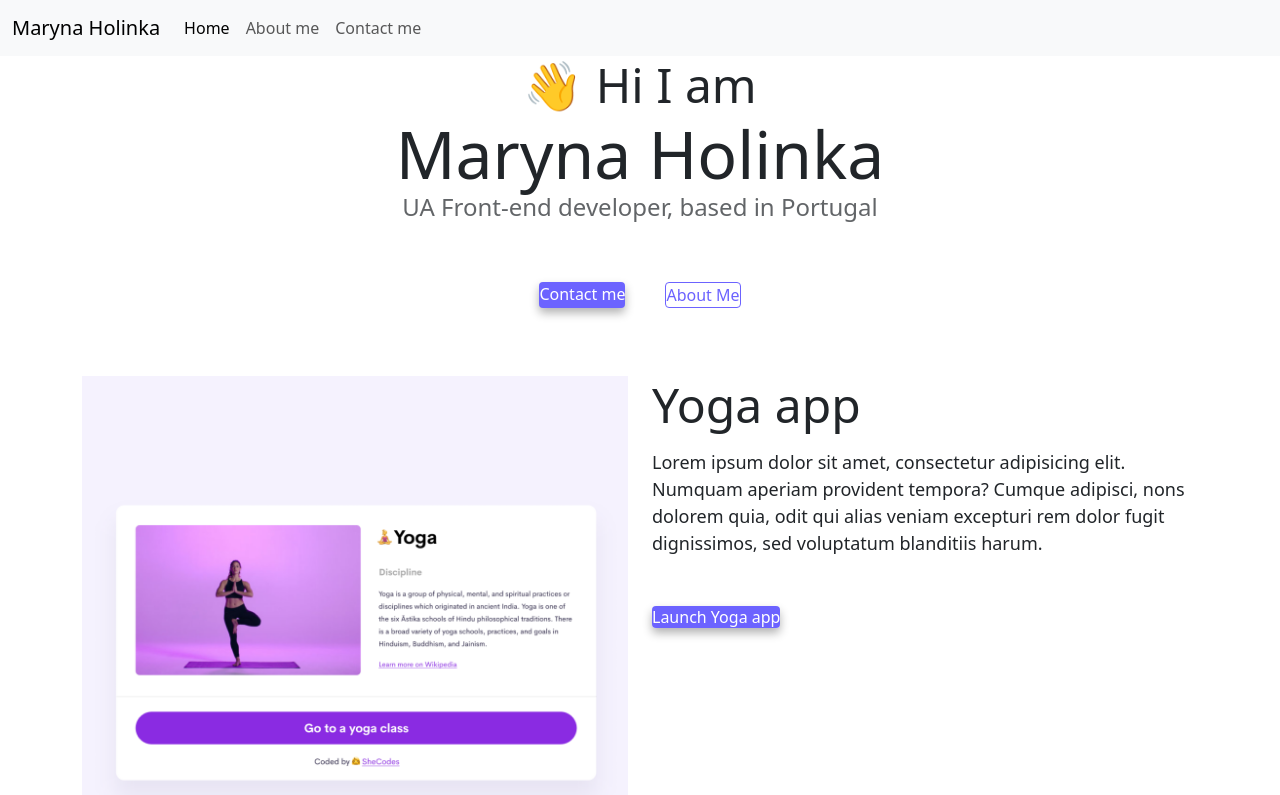
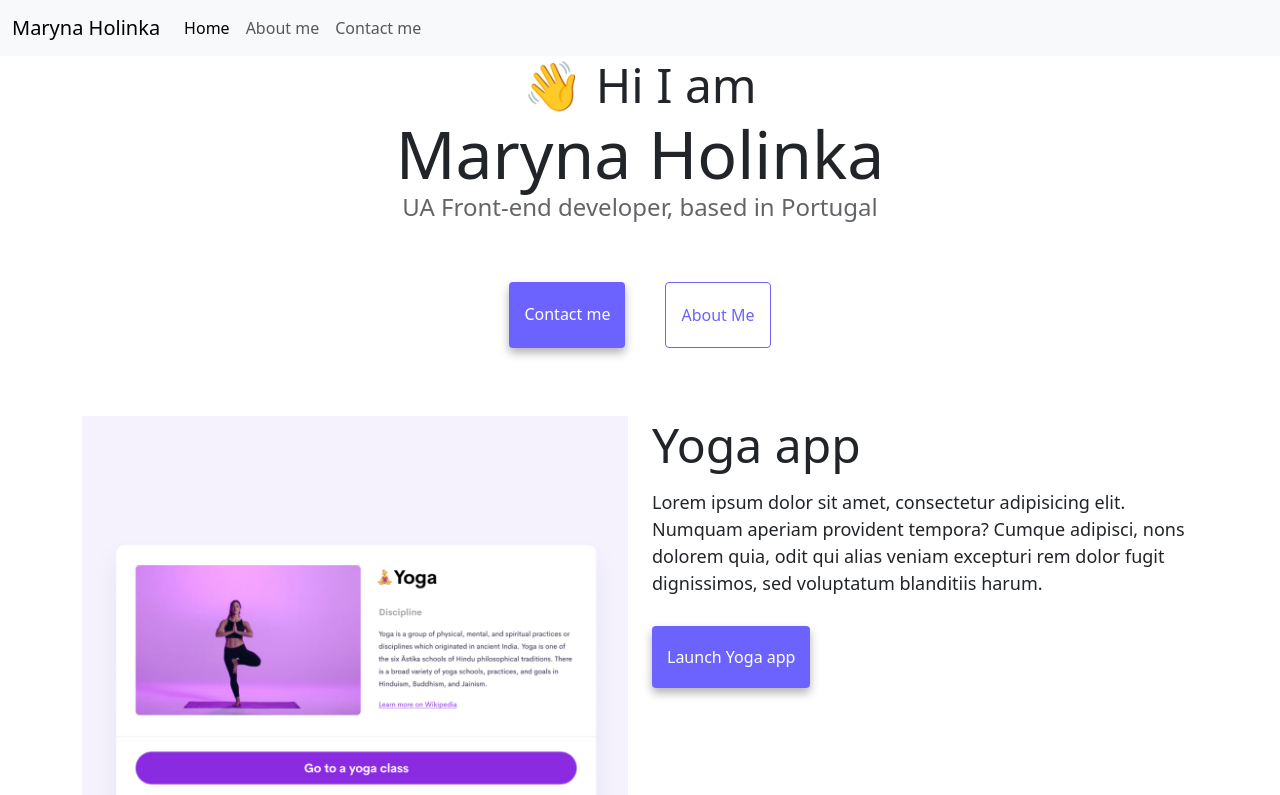
Before and after one commit to Maryna007-hub/Multiple-Page-Hosting, a website: page index.html in a window 1280 px wide. Shown: the top 795 px of the page. Drawn offline with nearby package versions, Linux system fonts and the light colour scheme.

Commit message:
Update style.css

```diff
--- a/style.css
+++ b/style.css
@@ -46,7 +46,7 @@ p {
   background: var(--primary-color);
   box-shadow: var(--box-shadow);
   border-radius: 4px;
-  padding: 20px, 15px;
+  padding: 20px 15px;
   text-decoration: none;
   color: white;
 }
@@ -54,7 +54,7 @@ p {
 .secondary-link {
   color: var(--primary-color);
   border: 1px solid var(--primary-color);
-    padding: 20px, 15px;
+   padding: 20px 15px;
   text-decoration: none;
   border-radius: 4px;
   text-transform: capitalize;
```
